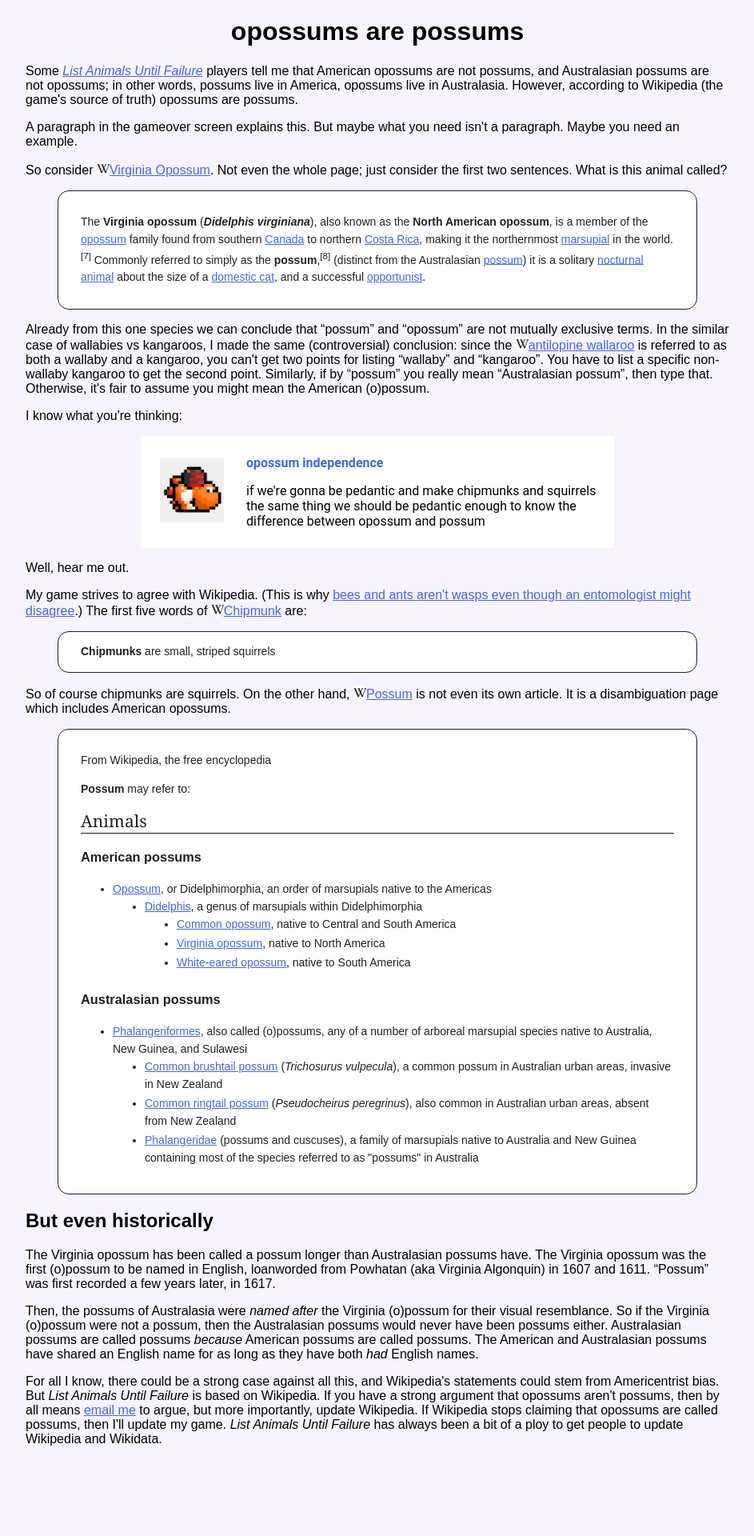
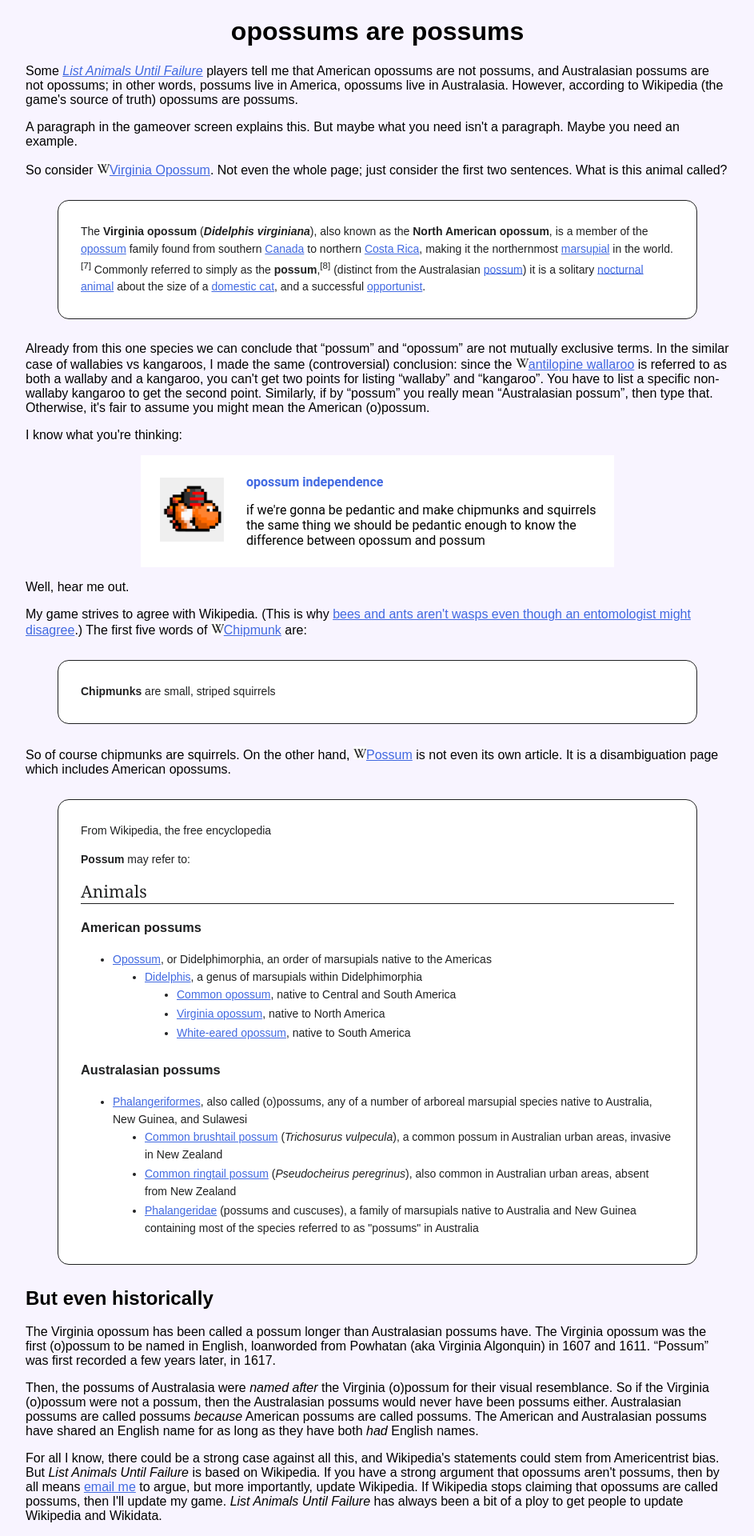
Before and after one commit to Roachbones/Roachbones.github.io, a Jekyll site: the page built from drafts/poss.html, in a window 1280 px wide. Shown: the whole page at 80% size, without its empty margins (168-1111 px from the left). Built offline with Jekyll 4.4.1, drawn with Linux system fonts in a browser that asks for light colours; some web fonts are replaced; before the commit the page ends 1824 px from its top, so only the background shows below that.

Commit message:
Tweak excerpts

```diff
--- a/drafts/poss.html
+++ b/drafts/poss.html
@@ -44,6 +44,7 @@ style: |
             border-bottom: 1px solid;
             font-weight: normal;
         }
+        margin-top: 2em; margin-bottom: 2em;
         @media (max-width: 30rem) { margin-left: 0; margin-right: 0; }
         ul { list-style-type: disc; }
     }
@@ -91,7 +92,7 @@ style: |
 <p>My game strives to agree with Wikipedia. (This is why <a href=https://rose.systems/blog/list-animals-until-failure#away-from-phylogeny>bees and ants aren't wasps even though an entomologist might disagree</a>.) The first five words of <a href=https://en.wikipedia.org/wiki/Chipmunk>Chipmunk</a> are:
 
 <blockquote class=wikipedia>
-    <b>Chipmunks</b> are small, striped squirrels
+    <p><b>Chipmunks</b> are small, striped squirrels</p>
 </blockquote>
 
 <p>So of course chipmunks are squirrels. On the other hand, <a href=https://en.wikipedia.org/wiki/Possum>Possum</a> is not even its own article. It is a disambiguation page which includes American opossums.
```
